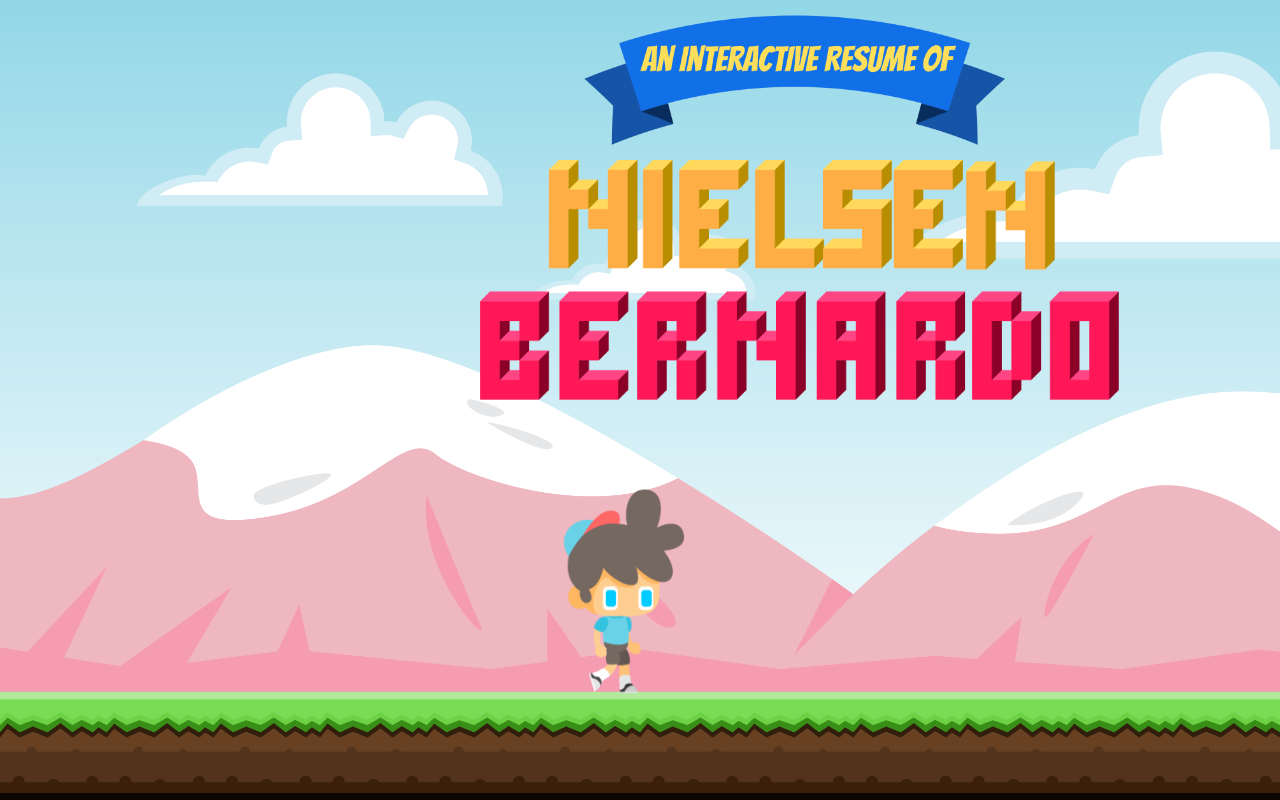
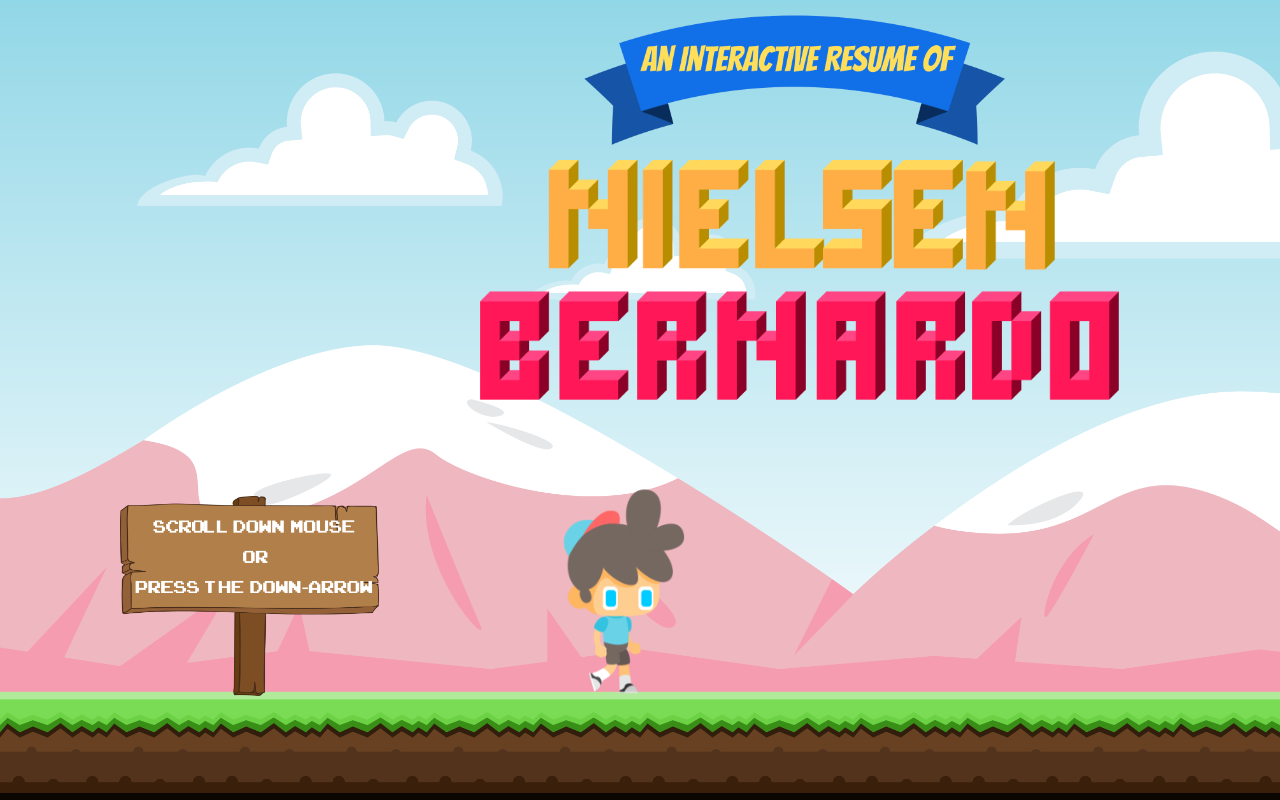
Before and after one commit to stormy26/firstPortfolio, a plain HTML site: page portfolio/index.html in a window 1280 px wide. Drawn offline with Linux system fonts and the light colour scheme; some packages are replaced by stand-ins of ours.

Commit message:
second commit

```diff
--- a/portfolio/index.html
+++ b/portfolio/index.html
@@ -43,6 +43,7 @@
           </div>
           <div id="grass2" class="grass"></div>
           <div id="in-1" class="portal"></div>
+          <div id="sign"></div>
         </div>
         <div class="slide three">
           <div id="out-1" class="portal"></div>
--- a/portfolio/index.js
+++ b/portfolio/index.js
@@ -61,7 +61,7 @@ function checkForGrass() {
 
         if (!$("#nielsen").hasClass("bounce-down-high")) {
             // Check for Grass
-            if ( (grassPosLeft + 300 >= 0 && grassPosRight - 300 <= 0)  && !jumping && !fallingHigh && !fallingLow) {
+            if ( (grassPosLeft + 250 >= 0 && grassPosRight - 180 <= 0)  && !jumping && !fallingHigh && !fallingLow) {
                 jumping = true;
                 $("#nielsen").addClass("bounce-up");
                 console.log("adding bounce");
--- a/portfolio/styles.css
+++ b/portfolio/styles.css
@@ -1188,3 +1188,12 @@ body {
 .bird26-surprise{
   transform: translate(118vh, -44vh);
 }
+
+#sign{
+  width: 30%;
+  height: 25vh;
+  background: url("./assets/sign.png");
+  background-size: contain;
+  background-repeat: no-repeat;
+  transform: translate(15vh, -461vh);
+}
```
Also changed, not shown: portfolio/assets/phonesign.png (added), portfolio/assets/sign.png (added), 1 other file.
